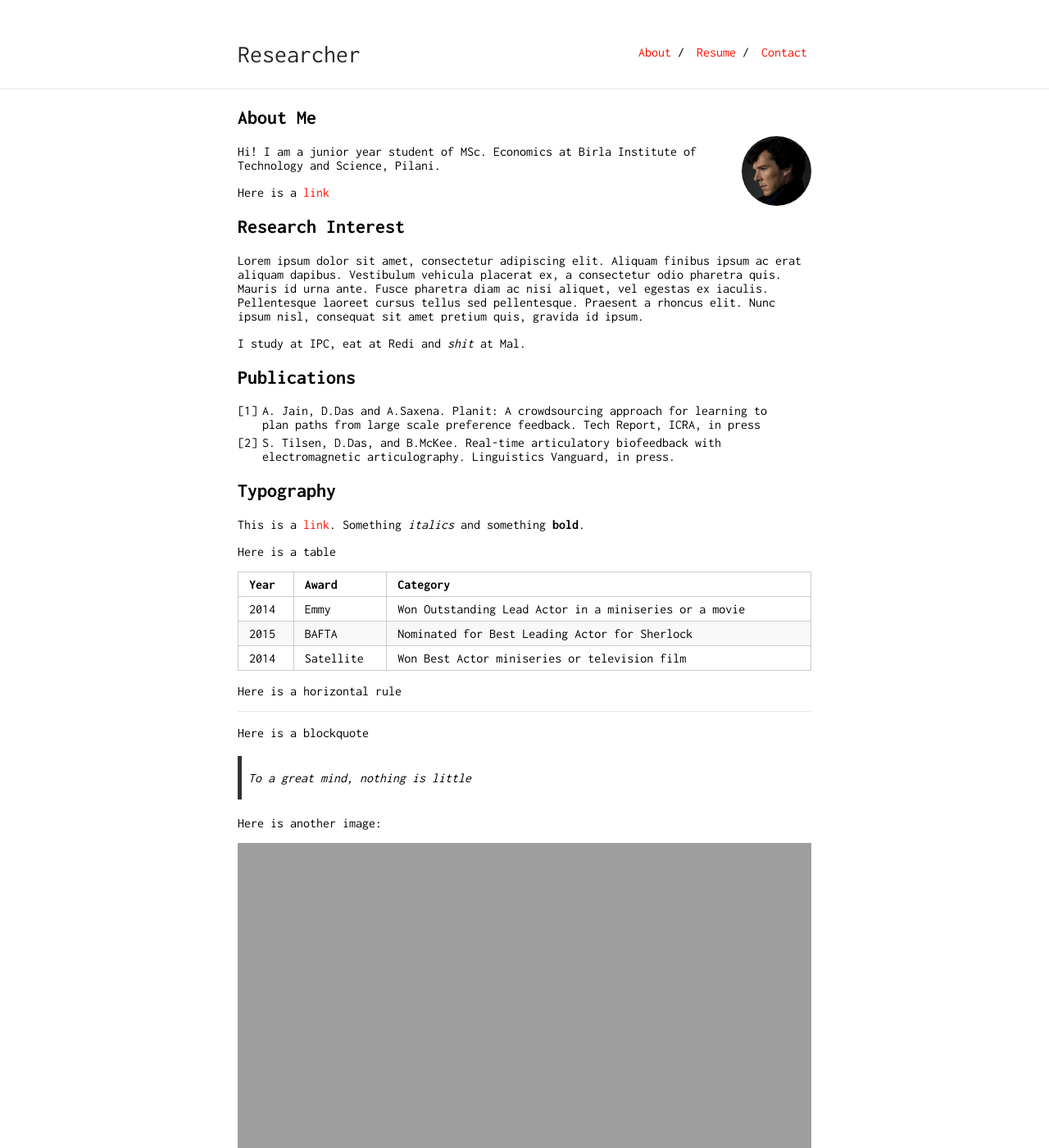
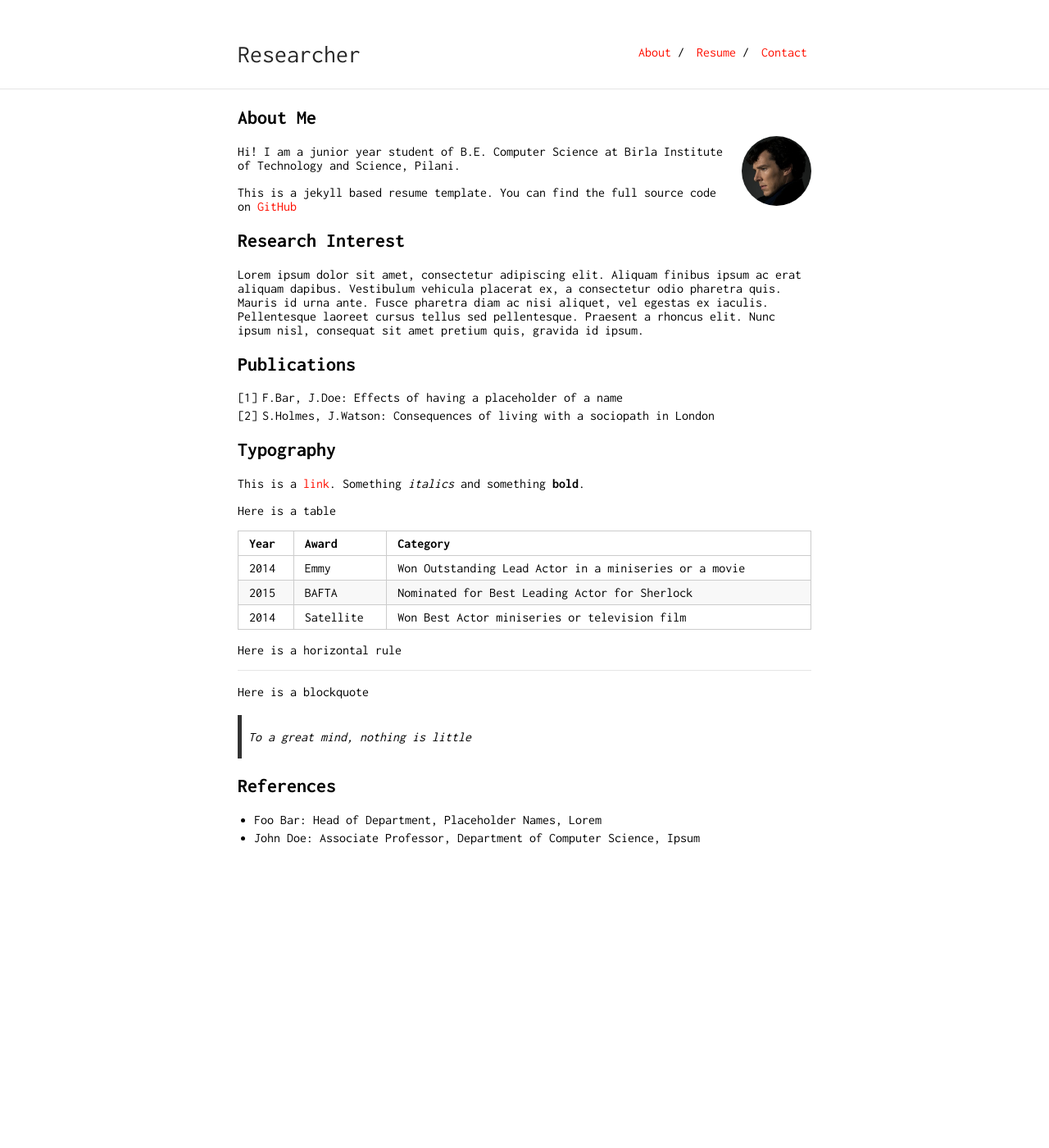
Before and after one commit to jleungs/jleungs.github.io, a Jekyll site: the page built from index.md, in a window 1280 px wide and 1400 px high. Shown: the whole window at 82% size. Built offline with Jekyll 4.4.1, drawn with Linux system fonts in a browser that asks for light colours; nearby versions of some CDN libraries; our own code applies the rules of GitHub Pages for plain Markdown files; some of the changed text lies outside the part shown.

Commit message:
refine text

```diff
--- a/index.md
+++ b/index.md
@@ -6,20 +6,18 @@ layout: default
 
 <img class="profile-picture" src="sherlock.jpg">
 
-Hi! I am a junior year student of MSc. Economics at Birla Institute of Technology and Science, Pilani.
+Hi! I am a junior year student of B.E. Computer Science at Birla Institute of Technology and Science, Pilani.
 
-Here is a [link](https://google.com){:target="_blank"}
+This is a jekyll based resume template. You can find the full source code on [GitHub](https://github.com/bk2dcradle/researcher)
 
 ## Research Interest
 
 Lorem ipsum dolor sit amet, consectetur adipiscing elit. Aliquam finibus ipsum ac erat aliquam dapibus. Vestibulum vehicula placerat ex, a consectetur odio pharetra quis. Mauris id urna ante. Fusce pharetra diam ac nisi aliquet, vel egestas ex iaculis. Pellentesque laoreet cursus tellus sed pellentesque. Praesent a rhoncus elit. Nunc ipsum nisl, consequat sit amet pretium quis, gravida id ipsum.
 
-I study at IPC, eat at Redi and *shit* at Mal.
-
 ## Publications
 
-1. A. Jain, D.Das and A.Saxena. Planit: A crowdsourcing approach for learning to plan paths from large scale preference feedback. Tech Report, ICRA, in press
-2. S. Tilsen, D.Das, and B.McKee. Real-time articulatory biofeedback with electromagnetic articulography. Linguistics Vanguard, in press.
+1. F.Bar, J.Doe: Effects of having a placeholder of a name
+2. S.Holmes, J.Watson: Consequences of living with a sociopath in London
 
 ## Typography
 
@@ -41,11 +39,7 @@ Here is a blockquote
 
 > To a great mind, nothing is little
 
-Here is another image:
-
-<img alt-text="sample" src="https://ankitsultana.me/accent/images/van-gogh.jpg">
-
 ## References
 
-* Some Instructor, God at Stilwell
-* More Instructor, Prof at some show
+* Foo Bar: Head of Department, Placeholder Names, Lorem
+* John Doe: Associate Professor, Department of Computer Science, Ipsum
```
Also changed, not shown: 1 other file.
